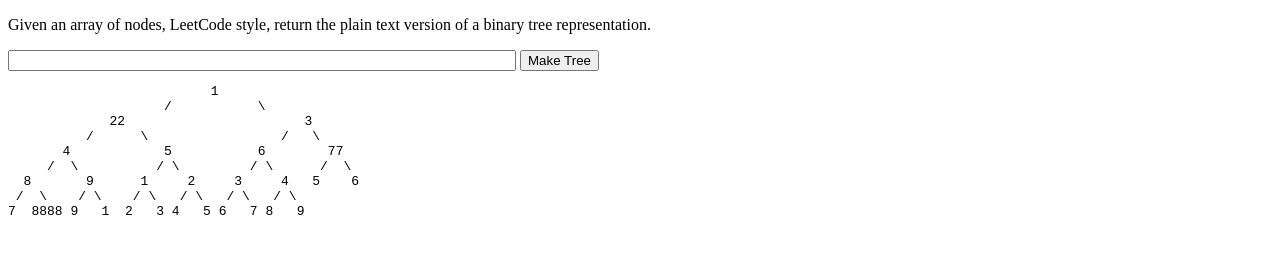
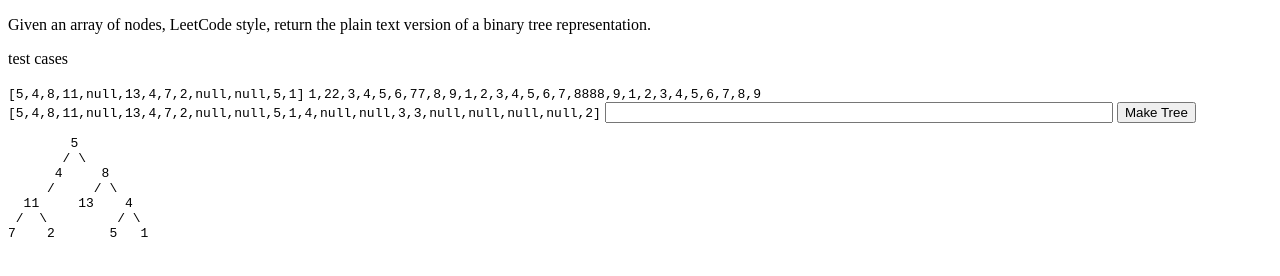
Before and after one commit to lihaobhsfer/md-binary-tree-maker, a plain HTML site: page index.html in a window 1280 px wide. Both pictures are taken after a click on the button "Make Tree". Drawn offline with Linux system fonts and the light colour scheme.

Commit message:
Modify rule, completing tree first then build tree obj

```diff
--- a/index.html
+++ b/index.html
@@ -12,6 +12,10 @@
         Given an array of nodes, LeetCode style, return the plain text version of
         a binary tree representation.
       </p>
+      <p>test cases</p>
+      <code>[5,4,8,11,null,13,4,7,2,null,null,5,1]</code>
+      <code>1,22,3,4,5,6,77,8,9,1,2,3,4,5,6,7,8888,9,1,2,3,4,5,6,7,8,9</code>
+      <code>[5,4,8,11,null,13,4,7,2,null,null,5,1,4,null,null,3,3,null,null,null,null,2]</code>
       <input style="width: 500px;" id="tree-input"></input>
       <button id="make-tree-button">Make Tree</button>
       <div id="tree"></div>
--- a/index.js
+++ b/index.js
@@ -4,9 +4,9 @@ const makeTree = () => {
   let arr = document.querySelector("#tree-input").value;
   if (!arr) {
     // arr = "1,2,3,4,5,6,7,8";
-    // arr = "[5,4,8,11,null,13,4,7,2,null,null,5,1]";
+    arr = "[5,4,8,11,null,13,4,7,2,null,null,5,1]";
 
-    arr = "1,22,3,4,5,6,77,8,9,1,2,3,4,5,6,7,8888,9,1,2,3,4,5,6,7,8,9";
+    // arr = "1,22,3,4,5,6,77,8,9,1,2,3,4,5,6,7,8888,9,1,2,3,4,5,6,7,8,9";
   }
 
   let treeVisualization = document.querySelector("#tree");
@@ -15,12 +15,15 @@ const makeTree = () => {
     .replaceAll("[", "")
     .replaceAll("]", "")
     .replaceAll(" ", "")
+    .replaceAll('"', "")
     .split(",");
 
   text = buildTree(arr);
 
   treeVisualization.innerHTML = "<pre>" + text + "</pre>";
 };
+
+// first convert arr into a complete tree representation, then build tree
 
 const buildTree = (arr) => {
   let lengths = arr.filter((i) => i !== "null").map((i) => i.length);
@@ -29,20 +32,41 @@ const buildTree = (arr) => {
 
   console.log(arr);
 
+  let i = 0;
+  let l = arr.length;
+  while (i < l) {
+    if (arr[i] !== "null") {
+      i++;
+    } else {
+      let leftChildIndex = 2 * i + 1;
+      let rightChildIndex = 2 * i + 2;
+      if (leftChildIndex <= l + 2 && rightChildIndex <= l + 2) {
+        arr.splice(leftChildIndex, 0, "null");
+        arr.splice(rightChildIndex, 0, "null");
+        l += 2;
+      }
+      i++;
+    }
+  }
+
+  console.log(arr.length);
   const tree = helper(0);
 
   function helper(index) {
     if (index >= arr.length) return null;
     if (arr[index] === "null") {
-      let leftChildIndex = 2 * index + 1;
-      let rightChildIndex = 2 * index + 2;
-      arr.splice(leftChildIndex, 0, "null");
-      arr.splice(rightChildIndex, 0, "null");
       return null;
     }
-
     let leftChildIndex = 2 * index + 1;
     let rightChildIndex = 2 * index + 2;
+    console.log(
+      arr[index],
+      leftChildIndex,
+      rightChildIndex,
+      arr.length,
+      arr[leftChildIndex],
+      arr[rightChildIndex]
+    );
 
     let root = TreeNode(
       parseInt(arr[index], 10),
```
